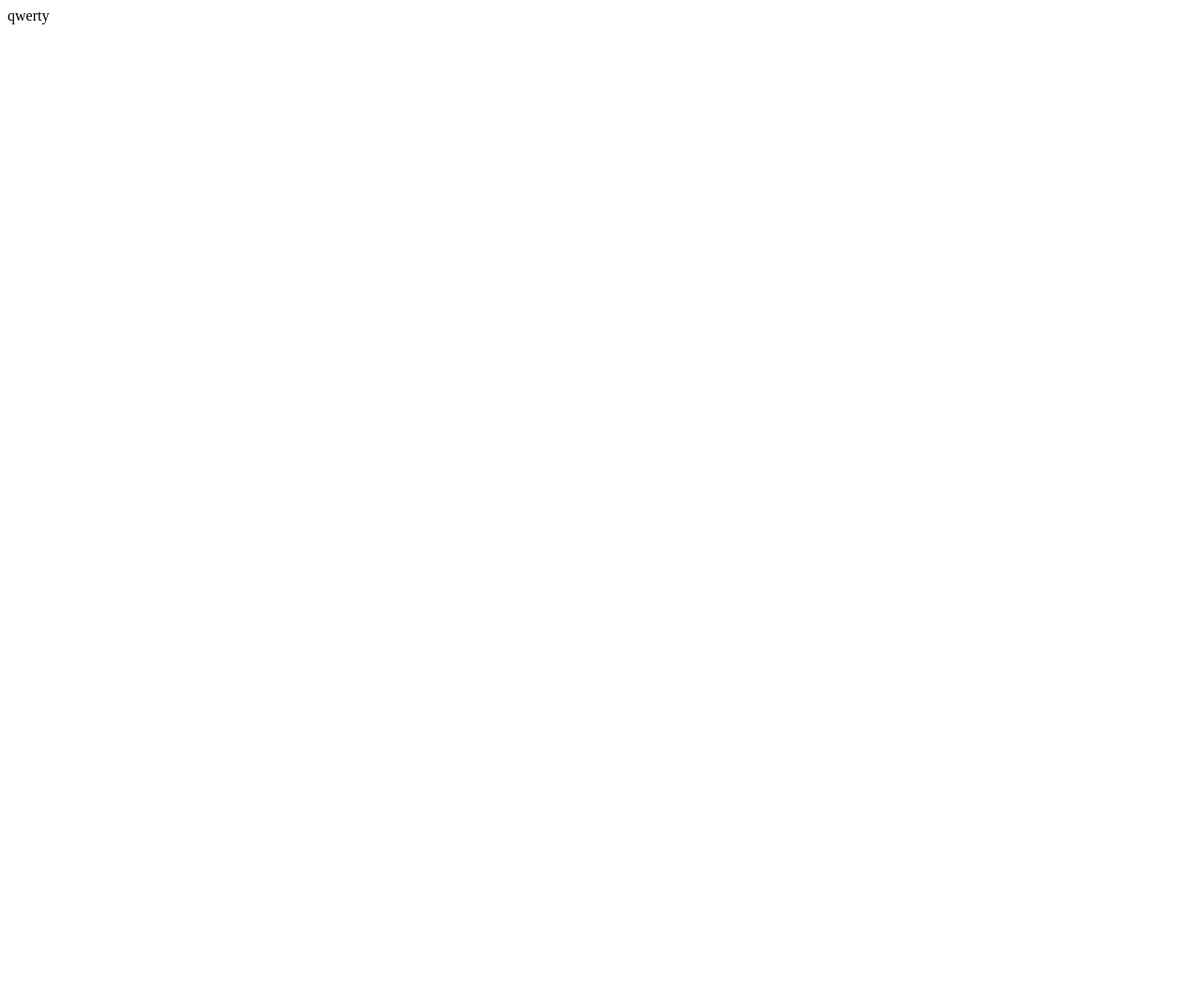
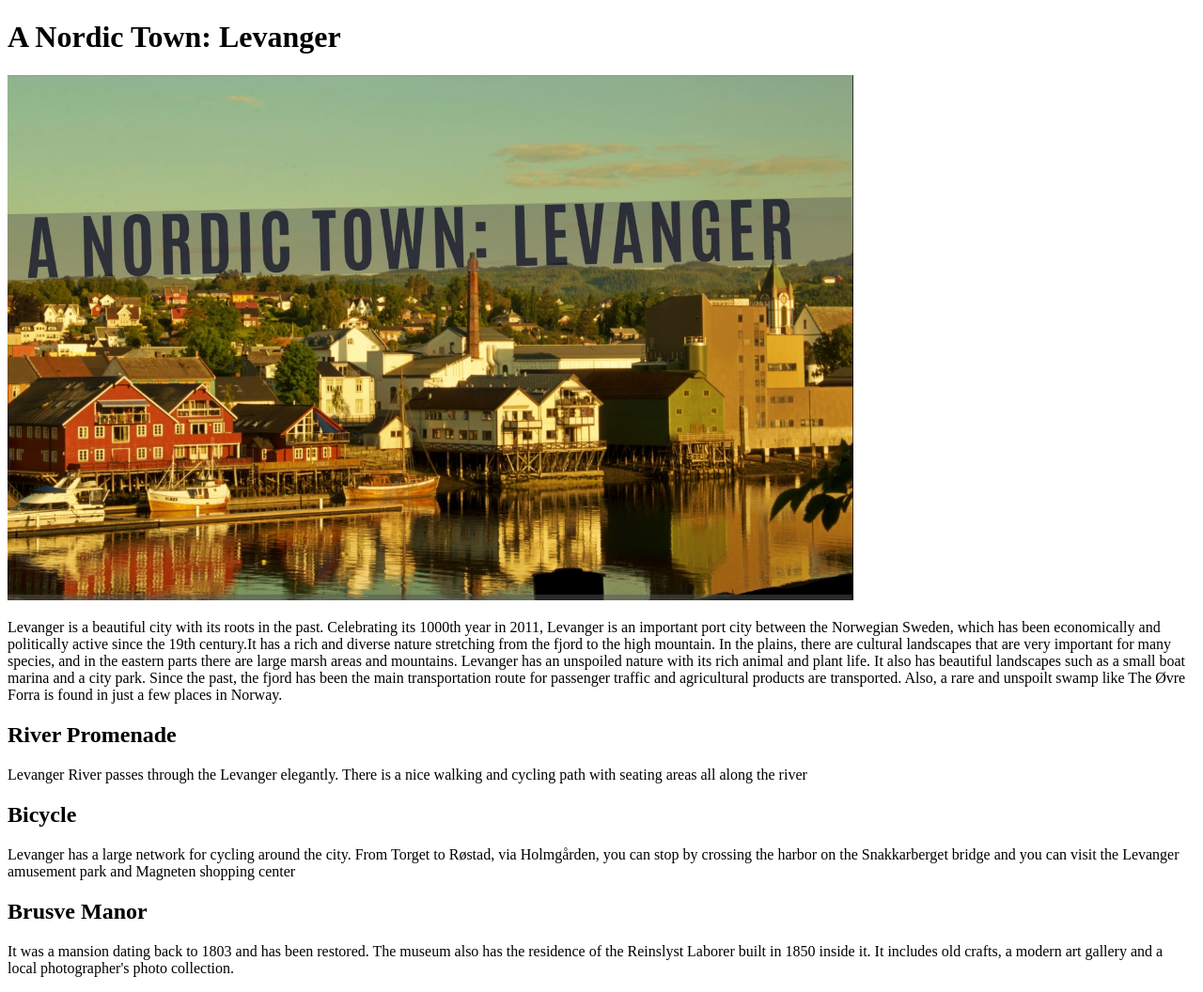
Before and after one commit to huseyindavut/2stOblig-oblig-group26, a plain HTML site: page Html/DATA1200_2.html in a window 1280 px wide. Shown: the whole page at 94% size. Before the commit the page ends 800 px from the top, so only its background shows below. Drawn offline with Linux system fonts and the light colour scheme; files whose address does not match are found by name.

Commit message:
27.09_huoz

```diff
--- a/Html/DATA1200_2.html
+++ b/Html/DATA1200_2.html
@@ -6,6 +6,43 @@
     <title>Document</title>
 </head>
 <body>
-    qwerty
+    <h1>A Nordic Town: Levanger</h1>
+    <img src="C:\Users\huoz\Documents\GitHub\2stOblig-oblig-group26\Img\levanger.jpg" alt="Huseyin Ozturk 2020" width="900">
+
+  <p> Levanger is a beautiful city with its roots in the
+    past. Celebrating its 1000th year in 2011,
+    Levanger is an important port city between the
+    Norwegian Sweden, which has been economically
+    and politically active since the 19th century.It has
+    a rich and diverse nature stretching from the fjord
+    to the high mountain.
+    In the plains, there are cultural landscapes that
+    are very important for many species, and in the
+    eastern parts there are large marsh areas and
+    mountains.
+    Levanger has an unspoiled nature with its rich
+    animal and plant life. It also has beautiful
+    landscapes such as a small boat marina and a
+    city park. Since the past, the fjord has been the
+    main transportation route for passenger traffic and
+    agricultural products are transported. Also, a rare
+    and unspoilt swamp like The Øvre Forra is found
+    in just a few places in Norway.</p>
+    <h2>River Promenade</h2>
+    <p>Levanger River passes through the Levanger elegantly.
+        There is a nice walking and cycling path with seating
+        areas all along the river</p>
+        <h2>Bicycle</h2>
+        <p>Levanger has a large network for cycling around the city.
+            From Torget to Røstad, via Holmgården, you can stop by
+            crossing the harbor on the Snakkarberget bridge and you
+            can visit the Levanger amusement park and Magneten
+            shopping center</p>
+            <h2>Brusve Manor</h2>
+                <p>It was a mansion dating back to 1803 and has been
+                    restored. The museum also has the residence of the
+                    Reinslyst Laborer built in 1850 inside it. It includes old
+                    crafts, a modern art gallery and a local photographer's
+                    photo collection.</p>
 </body>
 </html>
```
Also changed, not shown: Img/levanger.jpg (added).
